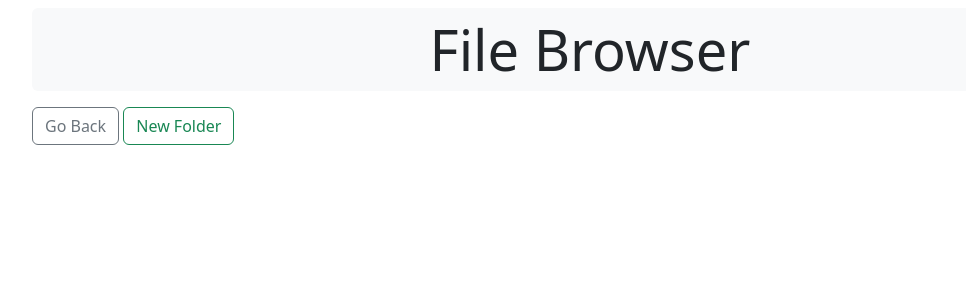
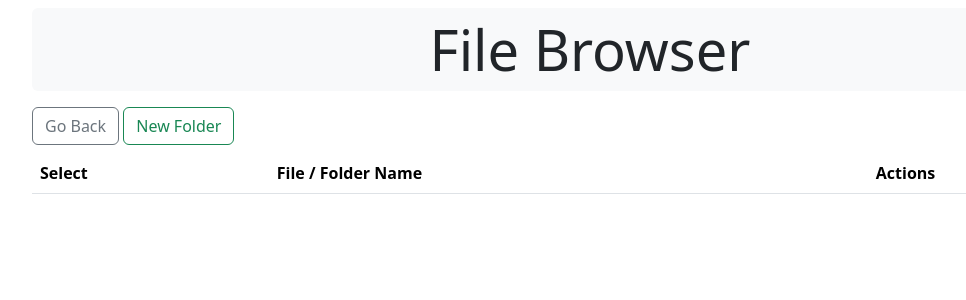
Before and after one commit to skauddy755/filebrowser-using-flask, a Flask app: template templates/index2.html in a window 1280 px wide. Shown: the top 300 px of the page, without its empty margins (50-1016 px from the left). Run offline with Flask 3, Linux system fonts and the light colour scheme; the template is opened without the code that fills it, so the values that code supplies are empty.

Commit message:
Tablify browser

```diff
--- a/static/main2.js
+++ b/static/main2.js
@@ -7,22 +7,53 @@ function show_current_working_directory(children_info) {
     const dirView = document.getElementById("directory-list-view");
     dirView.innerHTML = "";
 
+    if(children_info.length === 0) {
+        const tr = document.createElement('tr');
+        tr.innerHTML = `<td colspan="3" class="lead text-center">Feels lonely here!</td>`;
+        dirView.appendChild(tr);
+    }
+
     children_info.map(x => {
-        const childDetails = document.createElement('li');
-        childDetails.className = "list-group-item";
-        childDetails.textContent = x["basename"];
+        const tr = document.createElement('tr');
+
+        const td0 = document.createElement('td');
+        const td1 = document.createElement('td');
+        const td2 = document.createElement('td');
+        tr.appendChild(td0);
+        tr.appendChild(td1);
+        tr.appendChild(td2);
+
+        const select = document.createElement('input');
+        select.type = "checkbox";
+        select.className = "form-check-input";
+        select.dataset.basename = x["basename"]
+        select.dataset.par_seg = x["par_seg"]
+        select.dataset.full_seg = x["full_seg"]
+        select.dataset.is_dir = x["is_dir"]
+        td0.appendChild(select);
+
+        td1.textContent = x["basename"];
+
+        const renameBtn = document.createElement('btn');
+        renameBtn.className = "btn btn-sm btn-outline-warning m-1";
+        renameBtn.textContent = "Rename";
+        const deleteBtn = document.createElement('btn');
+        deleteBtn.className = "btn btn-sm btn-outline-danger m-1";
+        deleteBtn.textContent = "Delete";
+        td2.appendChild(renameBtn);
+        td2.appendChild(deleteBtn);
 
         if(x["is_dir"]) {
-            childDetails.style.color = "#2389F6";
-            childDetails.style.cursor = "pointer";
+            td1.style.color = "#2389F6";
+            td1.style.cursor = "pointer";
 
-            childDetails.onclick = () => {
+            td1.onclick = () => {
                 current_working_directory = x["full_seg"];
                 load_current_working_directory();
             };
         }
 
-        dirView.appendChild(childDetails);
+        dirView.appendChild(tr);
     });
 }
 
@@ -48,6 +79,7 @@ function go_back() {
 
 function make_dir() {
     dir_basename = prompt("Enter Folder Name");
+    if(!dir_basename) return;
 
     const formData = new FormData();
     formData.append("folder_info", JSON.stringify({"dir_basename": dir_basename, "cwd_seg": current_working_directory}));
--- a/templates/index2.html
+++ b/templates/index2.html
@@ -15,7 +15,18 @@
         <button class="btn btn-outline-secondary my-2 mr-2" onclick="go_back()">Go Back</button>
         <button class="btn btn-outline-success my-2 mr-2" onclick="make_dir()">New Folder</button>
         <span id="cwd-label" class="my-2 p-2"></span>
-        <ul id="directory-list-view" class="list-group"></ul>
+        <table class="table table-hover">
+            <thead>
+                <tr>
+                    <th scope="col">Select</th>
+                    <th scope="col">File / Folder Name</th>
+                    <th scope="col">Actions</th>
+                </tr>
+            </thead>
+            <tbody id="directory-list-view">
+
+            </tbody>
+        </table>
     </div>
 
     <script src="{{ url_for('static', filename='main2.js') }}"></script>
```
